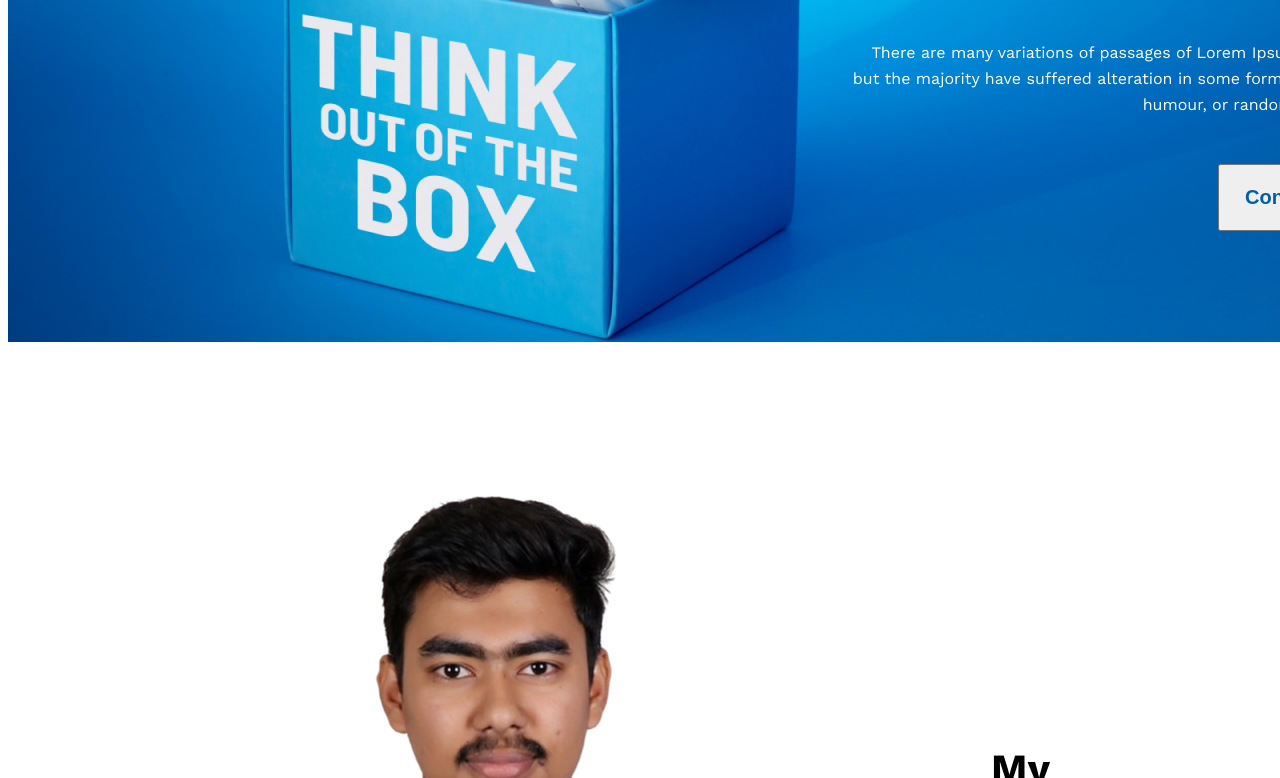
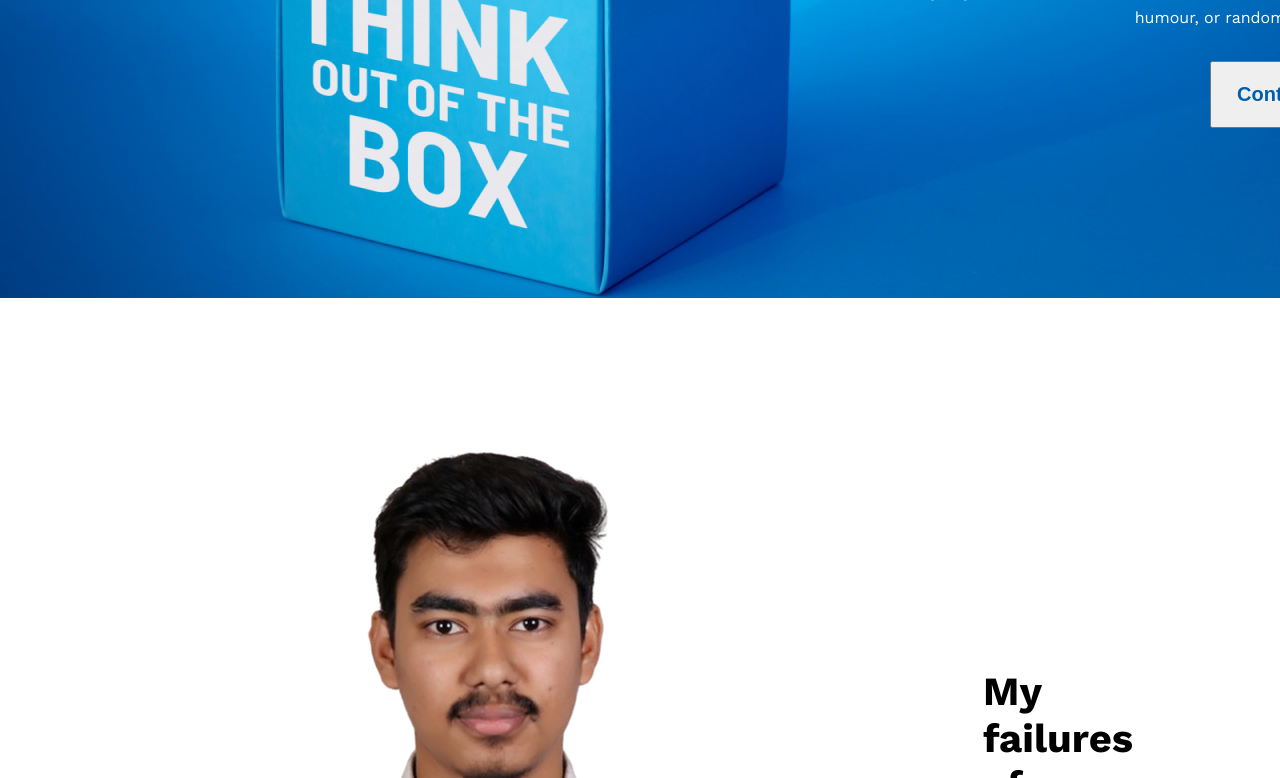
Before and after one commit to arif-sakib330/new-year-portfolio, a plain HTML site: page index.html in a window 1280 px wide. Shown: the part 510-1288 px from the top of the page. Drawn offline with nearby package versions, Linux system fonts and the light colour scheme.

Commit message:
added all

```diff
--- a/styles.css
+++ b/styles.css
@@ -1,4 +1,9 @@
 /* header */
+*{
+    margin: 0px;
+    padding-right: 0px;
+
+}
 body {
     font-family: work sans;
 }
```
